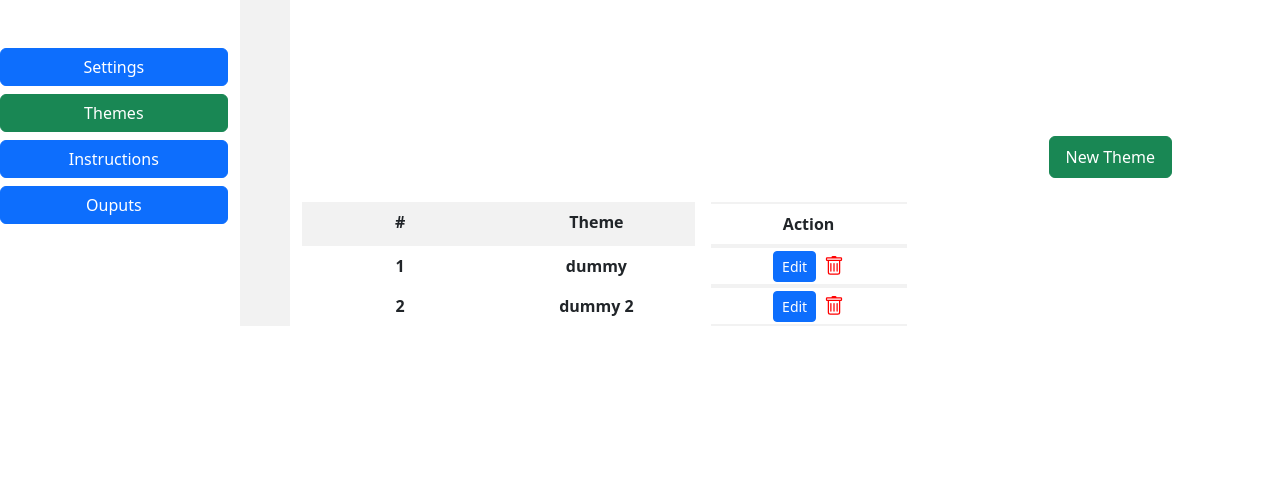
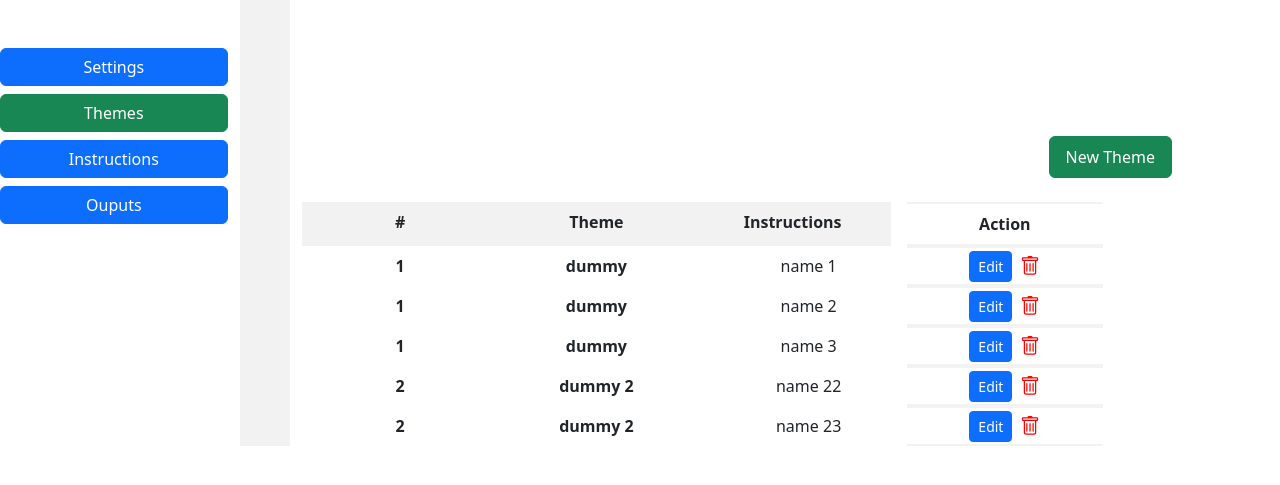
Before and after one commit to aliarslan007/promptProject, a Django app: page /instructionsset in a window 1280 px wide. Shown: the top 485 px of the page. Run offline with Django 4.2, Linux system fonts and the light colour scheme; a user stored in the database is signed in; data comes from the database, SQL or seed files in the repository; both versions use the stored data as it was after the commit.

Commit message:
UI Update

```diff
--- a/promptapp/templates/promptapp/instructionsset.html
+++ b/promptapp/templates/promptapp/instructionsset.html
@@ -36,39 +36,20 @@
                 <div class="col-3 gap-colour p-2 ">
                     <label class="d-flex justify-content-center bold_text" for="floatingInputValue">#</label>
                 </div>
-                <div class="col-3 gap-colour p-2 me-3">
+                <div class="col-3 gap-colour p-2">
                     <label class=" d-flex justify-content-center bold_text" for="floatingInputValue">Theme</label>
                 </div>
+                <div class="col-3 gap-colour p-2 me-3">
+                  <label class=" d-flex justify-content-center bold_text" for="floatingInputValue">Instructions</label>
+              </div>
                 <div class="col-3 " id="presence_penalty_div" name="presence_penalty_div">
                     <label class="p-2 d-flex justify-content-center bold_text custom_border " for="floatingInputValue">Action</label>
                 </div>
 
             </div>
 
-            {% for instruction in instructions_set %}
-            <div class="d-flex grid col-10">
-              <input type="hidden" id="instruction_set_id" name="instruction_set_id" value="{{ instruction.id }}"/>
+            <div id="instructions-container"></div>
 
-                <div class="col-3  p-2">
-                    <span class="d-flex justify-content-center align-items-center bold_text">{{ forloop.counter }}</span>
-                </div>
-                <div class="col-3  p-2 me-3">
-                    <span id="instruction_name_{{ forloop.counter0 }}" class="d-flex justify-content-center align-items-center bold_text">{{ instruction.name }}</span>
-                </div>
-                <div class="col-3 d-flex justify-content-center align-items-center  custom_border">
-                  <button id="edit_{{ instruction.id }}" class="btn btn-sm btn-primary me-2 cursor-pointer">Edit</button>
-                  <svg id="delete_{{ instruction.id }}"  xmlns="http://www.w3.org/2000/svg" width="20" height="20" fill="red" class="bi bi-trash cursor-pointer" viewBox="0 0 16 16">
-                        <path d="M5.5 5.5A.5.5 0 0 1 6 6v6a.5.5 0 0 1-1 0V6a.5.5 0 0 1 .5-.5m2.5 0a.5.5 0 0 1 .5.5v6a.5.5 0 0 1-1 0V6a.5.5 0 0 1 .5-.5m3 .5a.5.5 0 0 0-1 0v6a.5.5 0 0 0 1 0z"/>
-                        <path d="M14.5 3a1 1 0 0 1-1 1H13v9a2 2 0 0 1-2 2H5a2 2 0 0 1-2-2V4h-.5a1 1 0 0 1-1-1V2a1 1 0 0 1 1-1H6a1 1 0 0 1 1-1h2a1 1 0 0 1 1 1h3.5a1 1 0 0 1 1 1zM4.118 4 4 4.059V13a1 1 0 0 0 1 1h6a1 1 0 0 0 1-1V4.059L11.882 4zM2.5 3h11V2h-11z"/>
-                      </svg>
-                </div>
-            </div>
-            <input type="hidden" id="instruction_id_{{ forloop.counter0 }}" name="instruction_id_{{ forloop.counter0 }}" value="{{ instruction.id }}"/>
-            <input type="hidden" id="instructionA_{{ forloop.counter0 }}" name="instructionA_{{ forloop.counter0 }}" value="{{ instruction.instructionA }}"/>
-            <input type="hidden" id="instructionB_{{ forloop.counter0 }}" name="instructionB_{{ forloop.counter0 }}" value="{{ instruction.instructionB }}"/>
-            <input type="hidden" id="instructionC_{{ forloop.counter0 }}" name="instructionC_{{ forloop.counter0 }}" value="{{ instruction.instructionC }}"/>
-
-            {% endfor %}
             <input type="hidden" id="instruction_data" name="instruction_data" value="{{ instructions_data }}">
 
         </div>
@@ -183,6 +164,9 @@ function addNewInstruction() {
 
             <button type="button" class="btn btn-danger mt-2 delete-row">Delete</button>
             <br><br>
+
+
+
         </div>
     `;
     $('#parent_instruction_row').append(newRow);
@@ -282,15 +266,57 @@ function saveInstructions () {
     });
 };
 
+function loadThemeAndInstructions(){
+
+  const instructionsData = JSON.parse(document.getElementById('instruction_data').value);
+
+  const instructionsContainer = document.getElementById('instructions-container');
+            let content = '';
+  // Loop through each instruction set
+  instructionsData.forEach((instructionSet, setIndex) => {
+                instructionSet.instructions.forEach((instruction, instructionIndex) => {
+                    content += `
+                        <div class="d-flex grid col-10">
+                            <input type="hidden" id="instruction_set_id_${instructionSet.set_id}" name="instruction_set_id_${instructionSet.set_id}" value="${instructionSet.set_id}" />
+
+                            <div class="col-3 p-2">
+                                <span class="d-flex justify-content-center align-items-center bold_text">${setIndex + 1}</span>
+                            </div>
+                            <div class="col-3 p-2 me-3">
+                                <span id="instruction_name_${instructionSet.set_id}" class="d-flex justify-content-center align-items-center bold_text">${instructionSet.set_name}</span>
+                            </div>
+                            <div class="col-3 p-2">
+                                <span class="d-flex justify-content-center align-items-center">${instruction.name}</span>
+                            </div>
+                            <div class="col-3 d-flex justify-content-center align-items-center custom_border">
+                                <button id="edit_${instructionSet.set_id}" class="btn btn-sm btn-primary me-2 cursor-pointer">Edit</button>
+                                <svg id="delete_${instructionSet.set_id}_${instruction.id}" xmlns="http://www.w3.org/2000/svg" width="20" height="20" fill="red" class="bi bi-trash cursor-pointer" viewBox="0 0 16 16">
+                                    <path d="M5.5 5.5A.5.5 0 0 1 6 6v6a.5.5 0 0 1-1 0V6a.5.5 0 0 1 .5-.5m2.5 0a.5.5 0 0 1 .5.5v6a.5.5 0 0 1-1 0V6a.5.5 0 0 1 .5-.5m3 .5a.5.5 0 0 0-1 0v6a.5.5 0 0 0 1 0z"/>
+                                    <path d="M14.5 3a1 1 0 0 1-1 1H13v9a2 2 0 0 1-2 2H5a2 2 0 0 1-2-2V4h-.5a1 1 0 0 1-1-1V2a1 1 0 0 1 1-1H6a1 1 0 0 1 1-1h2a1 1 0 0 1 1 1h3.5a1 1 0 0 1 1 1zM4.118 4 4 4.059V13a1 1 0 0 0 1 1h6a1 1 0 0 0 1-1V4.059L11.882 4zM2.5 3h11V2h-11z"/>
+                                </svg>
+                            </div>
+                        </div>
+                        <input type="hidden" id="instruction_id_${instructionSet.set_id}" name="instruction_id_${instructionSet.set_id}" value="${instructionSet.set_id}" />
+                    `;
+                });
+            });
+
+            // Insert generated content into the container
+            instructionsContainer.innerHTML = content;
+
+}
+
 
   $(document).ready(function() {
     $('#new_instruction_form').submit(function(event) {
       event.preventDefault();
       saveInstructions();
     });
+    loadThemeAndInstructions();
+
   });
 
-  function deleteInstruction(instruction_set_id) {
+  function deleteInstruction(instruction_set_id, instruction_row_id) {
     // var confirmation = confirm("Are you sure you want to delete this instruction?");
      {
       // var instructionId = $('#instruction_id_' + index).val();
@@ -298,7 +324,8 @@ function saveInstructions () {
         type: 'POST',
         url: '/delete-instruction/',
         data: {
-          'instruction_id': instruction_set_id,
+          'instruction_row_id': instruction_row_id,
+          'instruction_set_id': instruction_set_id,
           'csrfmiddlewaretoken': '{{ csrf_token }}', // Add this line to send the CSRF token
         },
         dataType: 'json',
@@ -323,74 +350,10 @@ function saveInstructions () {
   $(document).on("click", "[id^='delete_']", function(){
     var id = $(this).attr('id'); // Get the ID of the clicked element
     var instruction_set_id = id.split('_')[1]; // Extract the index from the ID
-    deleteInstruction(instruction_set_id); // Call the deleteInstruction function with the extracted index
+    var instruction_row_id = id.split('_')[2]; // Extract the index from the ID
+    deleteInstruction(instruction_set_id, instruction_row_id); // Call the deleteInstruction function with the extracted index
 });
 
-
-// function editInstruction(index) {
-//     // Extracting values using index
-//     var instructionId = $('#instruction_id_' + index).val();
-//     var instructionName = $('#instruction_name_' + index).text();
-//     var instructionA = $('#instructionA_' + index).val();
-//     var instructionB = $('#instructionB_' + index).val();
-//     var instructionC = $('#instructionC_' + index).val();
-//     $('#modal_title').text('Edit Instruction'); // Change modal title to "Edit Instruction"
-
-//     // Setting values in modal
-//     $('#instruction_id').val(instructionId);
-//     $('#new_instruction_name').val(instructionName);
-//     $('#new_instruction_A').val(instructionA);
-//     $('#new_instruction_B').val(instructionB);
-//     $('#new_instruction_C').val(instructionC);
-
-//     // Show modal
-//     $('#new_instruction_modal').modal('show');
-
-//     // Adjusting modal's properties
-//     var new_instruction_modal =document.getElementById("new_instruction_modal");
-//     new_instruction_modal.style.visibility = "visible";
-//     new_instruction_modal.style.opacity = 1;
-//     new_instruction_modal.style.top = 0;
-// }
-
-// Function to populate the modal with instruction set data for editing
-// function editInstructionSet() {
-//     // Find the instruction set data corresponding to the given ID
-//     const buttonId = this.id; // Get the ID of the clicked button
-//     const instructionSetId = buttonId.split('_')[1]; // Extract the ID from the button ID
-//     console.log("Instruction Set ID:", instructionSetId);
-
-//     const instructionsData =$('#instruction_data').val();
-//     console.log("instruction_data : ", instructionsData);
-
-//     const instructionSetData = instructionsData.find(set => set.id === instructionSetId);
-//     if (instructionSetData) {
-//         // Populate the modal fields with the instruction set data
-//         $('#new_instruction_name').val(instructionSetData.name);
-
-//         // Clear existing instruction rows
-//         $('#parent_instruction_row').empty();
-
-//         // Populate instruction rows
-//         instructionSetData.instructions.forEach((instruction, index) => {
-//             let newRow = `
-//                 <div id="instruction_row_${index}" name="instruction_row_${index}" class="instruction-row">
-//                     <label for="message-text" class="col-form-label bold_text">Instruction Name :</label>
-//                     <input id="new_instruction_row_name_${index}" name="new_instruction_row_name_${index}" class="form-control" value="${instruction.name}" required>
-
-//                     <label for="message-text" class="col-form-label bold_text mt-1">Enter Instruction Text :</label>
-//                     <textarea id="new_instruction_${index}" name="new_instruction_${index}" class="form-control" required>${instruction.text}</textarea>
-
-//                     <button type="button" class="btn btn-danger mt-2 delete-row">Delete</button>
-//                     <br><br>
-//                 </div>
-//             `;
-//             $('#parent_instruction_row').append(newRow);
-//         });
-//     }
-
-
-//   }
 
 
 
@@ -442,6 +405,7 @@ $(document).on("click", "[id^='edit_']", function(){
 // edit function ends here
 
 
+
 </script>
 </body>
 </html>
--- a/promptapp/views.py
+++ b/promptapp/views.py
@@ -151,7 +151,8 @@ def instructions_set(request):
     context = {
         'memory_array': memory_json,
         'instructions_set': instructions_set,
-        'instructions_data': instructions_json
+        'instructions_data': instructions_json,
+
     }
     return render(request, 'promptapp/instructionsset.html', context)
 
@@ -210,10 +211,16 @@ def save_or_edit_instruction(request):
 @csrf_exempt
 def delete_instruction(request):
     if request.method == 'POST':
-        instruction_id = request.POST.get('instruction_id')
+        instruction_row_id = request.POST.get('instruction_row_id')
+        instruction_set_id = request.POST.get('instruction_set_id')
         try:
-            instruction = InstructionsSet.objects.get(id=instruction_id)
-            instruction.delete()
+            instruction_setObj = InstructionsSet.objects.get(id=instruction_set_id)
+            all_instructions_row = Instruction.objects.filter(instruction_set=instruction_setObj)
+            if len(all_instructions_row)>1:
+                desired_instruction_row = Instruction.objects.get(instruction_set= instruction_setObj , id = instruction_row_id)
+                desired_instruction_row.delete()
+            else:
+                instruction_setObj.delete()
             return JsonResponse({'status': 'success'})
         except InstructionsSet.DoesNotExist:
             return JsonResponse({'status': 'error', 'message': 'Instruction does not exist'})
@@ -428,10 +435,18 @@ def save_or_edit_instructiontheme(request):
 @csrf_exempt
 def delete_instruction_theme(request):
     if request.method == 'POST':
-        instruction_id = request.POST.get('instruction_id')
+        instruction_row_id = request.POST.get('instruction_row_id')
+        instruction_theme_id = request.POST.get('instruction_theme_id')
+        print("instruction_set_id: ", instruction_theme_id)
+        print("instruction_row_id: ", instruction_row_id)
         try:
-            instruction = InstructionsTheme.objects.get(id=instruction_id)
-            instruction.delete()
+            instruction_setObj = InstructionsTheme.objects.get(id=instruction_theme_id)
+            all_instructions_row = InstructionsThemeRow.objects.filter(instruction_theme=instruction_setObj)
+            if len(all_instructions_row)>1:
+                desired_instruction_row = InstructionsThemeRow.objects.get(instruction_theme= instruction_setObj , id = instruction_row_id)
+                desired_instruction_row.delete()
+            else:
+                instruction_setObj.delete()
             return JsonResponse({'status': 'success'})
         except InstructionsSet.DoesNotExist:
             return JsonResponse({'status': 'error', 'message': 'Instruction does not exist'})
--- a/static/css/style.css
+++ b/static/css/style.css
@@ -23,7 +23,7 @@ body{
 }
 .textarea {
     width: 100%;
-    height: 225px;
+    height: 360px;
     padding: 10px;
     box-sizing: border-box;
 }
```
Also changed, not shown: promptapp/templates/promptapp/instructionstheme.html (+56 -27 lines), db.sqlite3.
